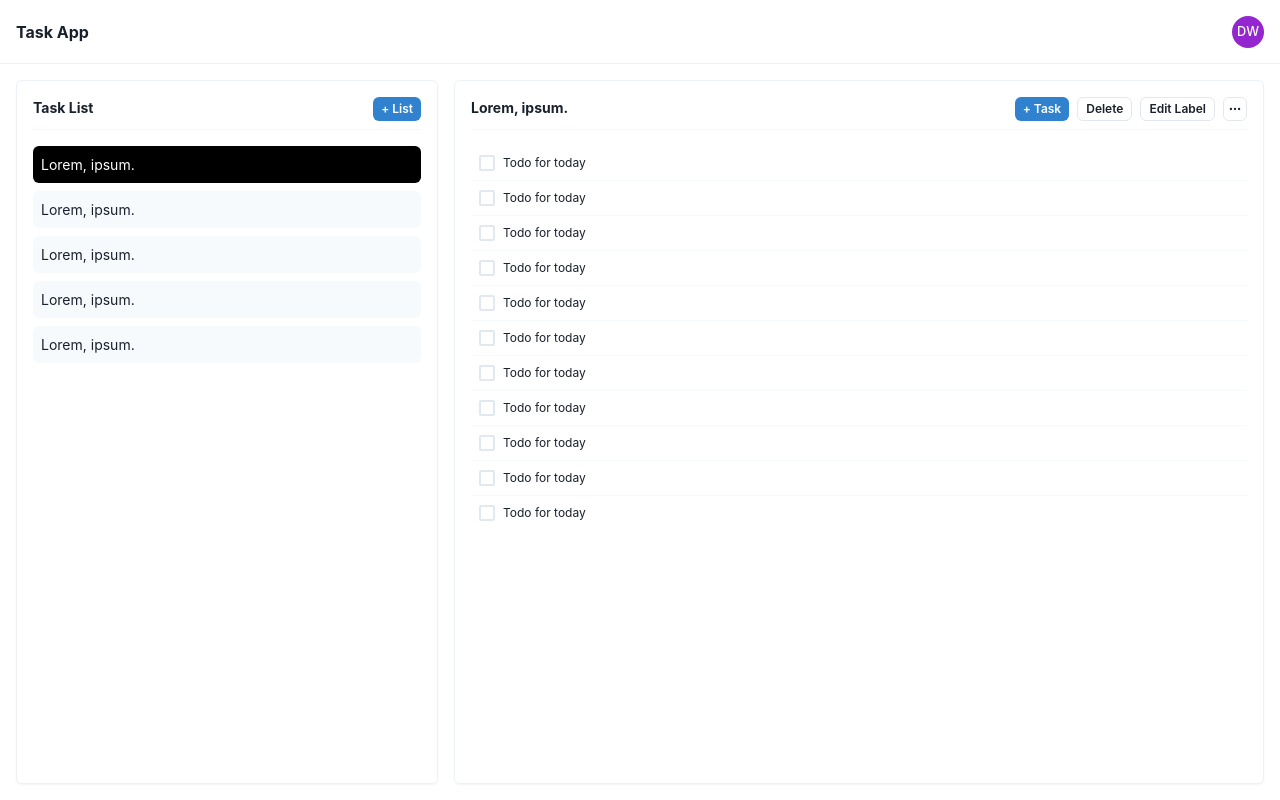
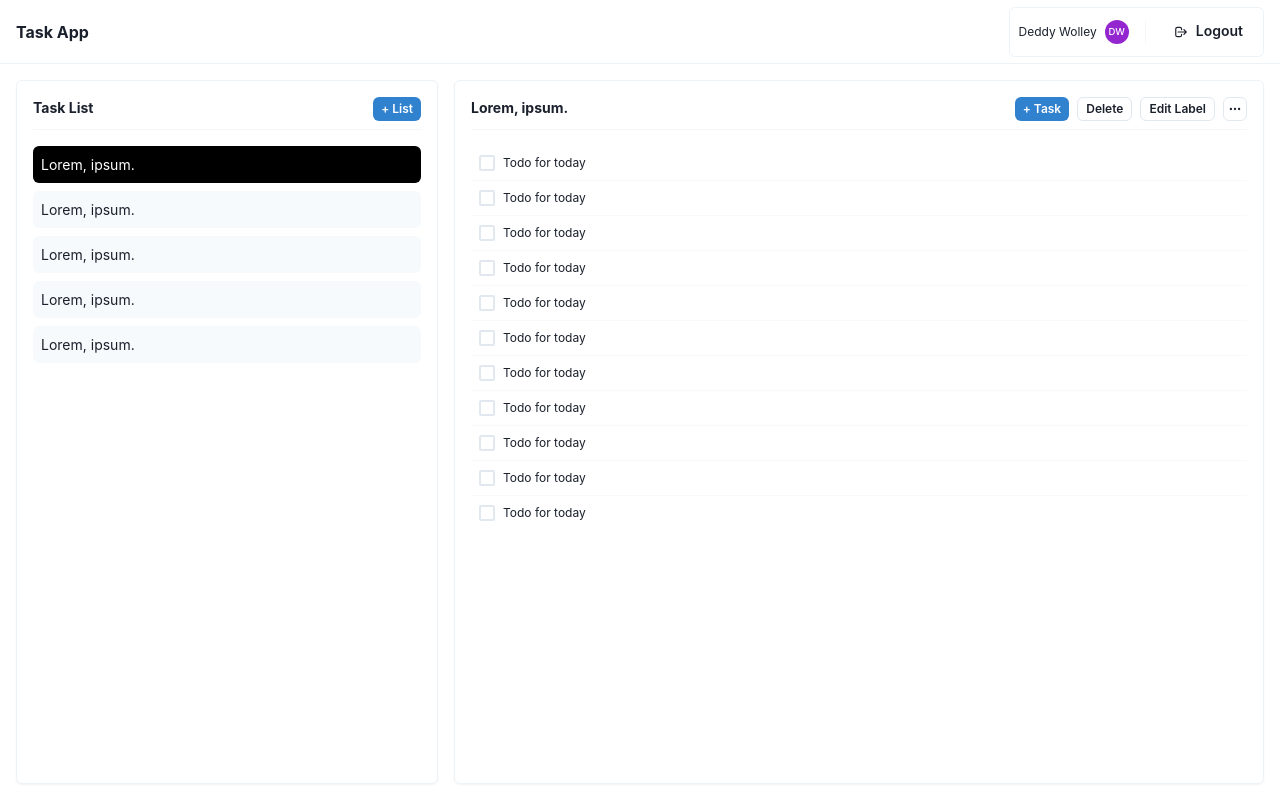
Before and after one commit to philldev/task-app, a Next.js app: page / in a window 1280 px wide. Built offline with nearby package versions, Linux system fonts and the light colour scheme.

Commit message:
update navbar

```diff
--- a/pages/index.tsx
+++ b/pages/index.tsx
@@ -34,11 +34,16 @@ import {
 	useDisclosure,
 	VStack,
 } from '@chakra-ui/react'
-import { DotsHorizontalIcon } from '@heroicons/react/outline'
+import { DotsHorizontalIcon, LogoutIcon } from '@heroicons/react/outline'
+import Head from 'next/head'
 import { FC, useEffect, useRef, useState } from 'react'
 
 const Home = () => {
 	return (
+		<>
+			<Head>
+				<title>Task App</title>
+			</Head>
 			<Flex flexDir='column' w='100vw' h='100vh' overflow='hidden'>
 				<Box
 					flexShrink='0'
@@ -54,7 +59,62 @@ const Home = () => {
 						justifyContent='space-between'
 					>
 						<Text fontWeight='bold'>Task App</Text>
-					<Avatar size='sm' name='Deddy Wolley' />
+						<Flex
+							p='2'
+							rounded='md'
+							border='1px solid'
+							borderColor='gray.100'
+							display={{ base: 'none', md: 'flex' }}
+							alignItems='center'
+						>
+							<Text mr='2' fontSize='xs'>
+								Deddy Wolley
+							</Text>
+							<Avatar size='xs' name='Deddy Wolley' />
+							<Divider orientation='vertical' h='6' mx='4' />
+							<Button
+								variant='ghost'
+								leftIcon={<LogoutIcon width='14px' height='14px' />}
+								size='sm'
+							>
+								Logout
+							</Button>
+						</Flex>
+						<Menu>
+							<MenuButton
+								p='2'
+								rounded='md'
+								border='1px solid'
+								borderColor='gray.100'
+								display={{ base: 'flex', md: 'none' }}
+							>
+								<Flex alignItems='center'>
+									<Text
+										mr='2'
+										fontSize='xs'
+										visibility={{ base: 'hidden', md: 'visible' }}
+										display={{ base: 'none', md: 'block' }}
+									>
+										Deddy Wolley
+									</Text>
+									<Avatar size='xs' name='Deddy Wolley' />
+								</Flex>
+							</MenuButton>
+							<MenuList>
+								<Text
+									py='2'
+									px='4'
+									visibility={{ md: 'hidden', base: 'visible' }}
+									display={{ md: 'none', base: 'block' }}
+								>
+									Deddy Wolley
+								</Text>
+								<Divider />
+								<MenuItem icon={<LogoutIcon width='20px' height='20px' />}>
+									Logout
+								</MenuItem>
+							</MenuList>
+						</Menu>
 					</Flex>
 				</Box>
 				<Flex
@@ -69,6 +129,7 @@ const Home = () => {
 					<TasksBox />
 				</Flex>
 			</Flex>
+		</>
 	)
 }
 
```
Lines whose indentation alone changed are shown as unchanged.
